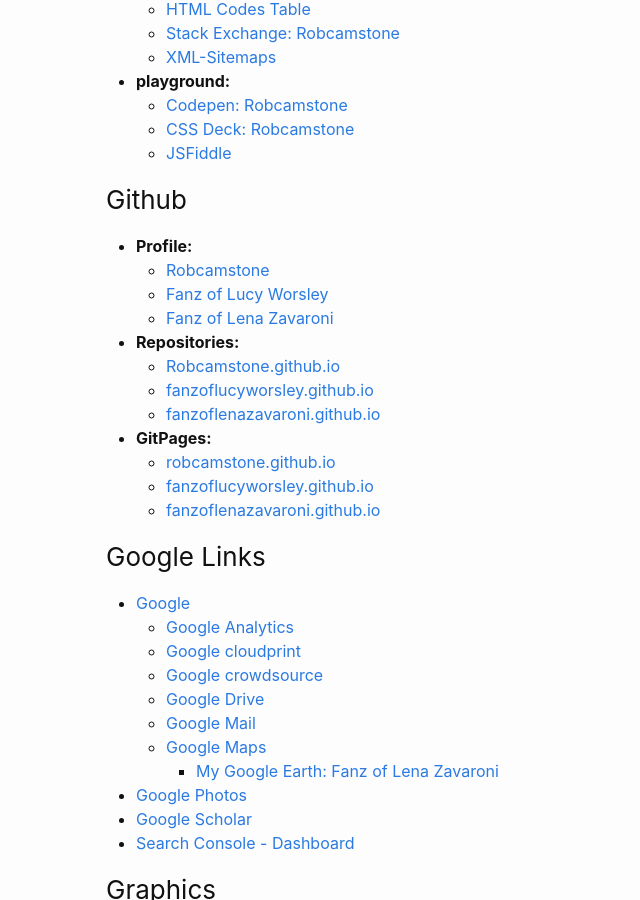
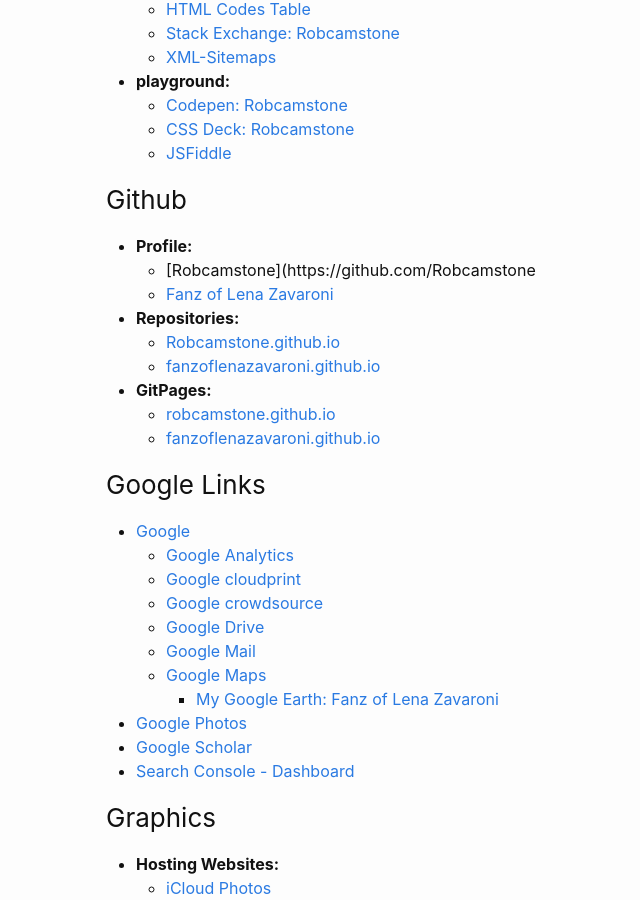
Before and after one commit to Robcamstone/Robcamstone.github.io, a Jekyll site: the page built from bookmarks.md, in a window 1280 px wide and 900 px high, scrolled down 507 px. Shown: the whole window, without its empty margins (164-804 px from the left). Built offline with Jekyll 4.4.1, drawn with Linux system fonts in a browser that asks for light colours; comment, search, counter and statistics services are not loaded.

Commit message:
Update bookmarks.md

```diff
--- a/bookmarks.md
+++ b/bookmarks.md
@@ -26,16 +26,13 @@ permalink: /bookmarks/
 
 ### Github
 * **Profile:**
-   * [Robcamstone](https://github.com/Robcamstone)
-   * [Fanz of Lucy Worsley](https://github.com/FanzOfLucyWorsley)
+   * [Robcamstone](https://github.com/Robcamstone
    * [Fanz of Lena Zavaroni](https://github.com/fanzoflenazavaroni)
 * **Repositories:**
    * [Robcamstone.github.io](https://github.com/Robcamstone/Robcamstone.github.io)
-   * [fanzoflucyworsley.github.io](https://github.com/FanzOfLucyWorsley/fanzoflucyworsley.github.io)
    * [fanzoflenazavaroni.github.io](https://github.com/fanzoflenazavaroni/fanzoflenazavaroni.github.io)
 * **GitPages:**
    * [robcamstone.github.io](https://robcamstone.github.io)
-   * [fanzoflucyworsley.github.io](https://fanzoflucyworsley.github.io)
    * [fanzoflenazavaroni.github.io](https://fanzoflenazavaroni.github.io)
 
 ### Google Links
```
